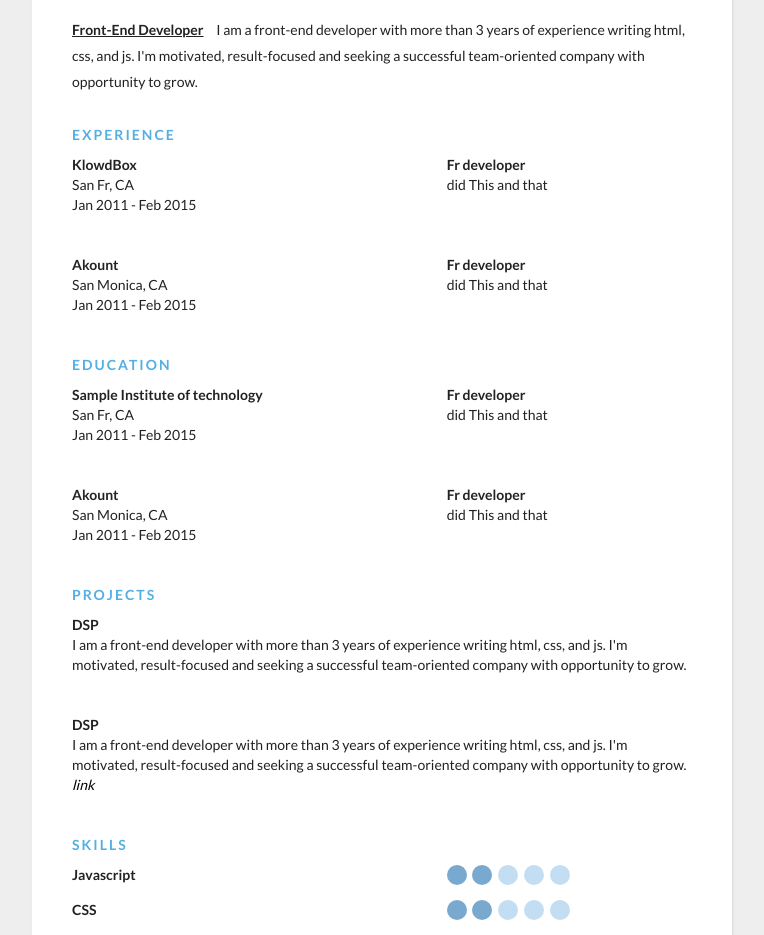
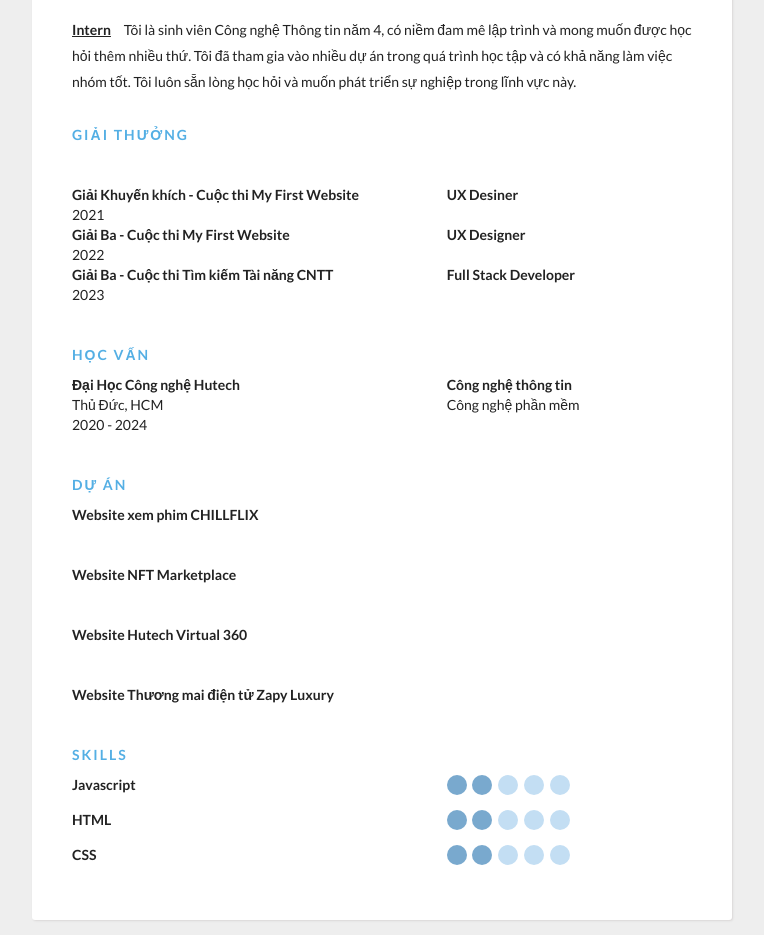
Before and after one commit to ThanhLoi64/CVGithub, a plain HTML site: page index.html in a window 1280 px wide. Shown: the part 150-1085 px from the top of the page, without its empty margins (258-1022 px from the left). Drawn offline with Linux system fonts and the light colour scheme.

Commit message:
sua lan 4 file index.html - styles.css ky ten loi

```diff
--- a/index.html
+++ b/index.html
@@ -5,94 +5,110 @@
     <link rel="stylesheet" href="styles.css">
 <div class="container">
   <div class="header">
+    <div class="nav">
         <div class="full-name">
             <span class="first-name">Thanh</span>
             <span class="last-name">Loi</span>
           </div>
           <div class="contact-info">
             <span class="email">Email: </span>
-      <span class="email-val">john.doe@gmail.com</span>
+            <span class="email-val">loiphamthanh0106@gmail.com</span>
             <span class="separator"></span>
             <span class="phone">Phone: </span>
-      <span class="phone-val">111-222-3333</span>
+            <span class="phone-val">+84 (0) 776-548-780</span>
           </div>
-
+    </div>
     <div class="about">
-      <span class="position">Front-End Developer </span>
+      <span class="position">Intern </span>
       <span class="desc">
-        I am a front-end developer with more than 3 years of experience writing html, css, and js. I'm motivated, result-focused and seeking a successful team-oriented company with opportunity to grow.
+        Tôi là sinh viên Công nghệ Thông tin năm 4, có niềm đam mê lập trình và mong muốn được học hỏi thêm nhiều thứ. Tôi đã tham gia vào nhiều dự án trong quá trình học tập và có khả năng làm việc nhóm tốt. Tôi luôn sẵn lòng học hỏi và muốn phát triển sự nghiệp trong lĩnh vực này.
       </span>
     </div>
   </div>
    <div class="details">
     <div class="section">
-      <div class="section__title">Experience</div>
+      <div class="section__title">Giải thưởng</div>
+    </div>
+    <div class="section">
         <div class="section__list">
           <div class="section__list-item">
             <div class="left">
-            <div class="name">KlowdBox</div>
-            <div class="addr">San Fr, CA</div>
-            <div class="duration">Jan 2011 - Feb 2015</div>
+              <div class="name">Giải Khuyến khích
+                - Cuộc thi My First Website</div>
+              <div class="duration">2021</div>
             </div>
             <div class="right">
-            <div class="name">Fr developer</div>
-            <div class="desc">did This and that</div>
+              <div class="name">UX Desiner</div>
+              <div class="desc"></div>
+            </div>
+          </div>
+        </div>
+        <div class="section__list">
+            <div class="section__list-item">
+              <div class="left">
+                <div class="name">Giải Ba
+                  - Cuộc thi My First Website</div>
+                <div class="duration">2022</div>
+                <div class="duration"></div>
+              </div>
+              <div class="right">
+                <div class="name">UX Designer</div>
+                <div class="desc"></div>
+              </div>
+            </div>
+          </div>
+          <div class="section__list">
+            <div class="section__list-item">
+              <div class="left">
+                <div class="name">Giải Ba
+                    - Cuộc thi Tìm kiếm Tài năng CNTT</div>
+                <div class="duration">2023</div>
+                <div class="desc"></div>
+              </div>
+              <div class="right">
+                <div class="name">Full Stack Developer</div>
+                <div class="desc"></div>
+              </div>
+            </div>
+          </div>
+      </div>
+    <div class="section">
+      <div class="section__title">Học Vấn</div>
+      <div class="section__list">
+        <div class="section__list-item">
+          <div class="left">
+            <div class="name">Đại Học Công nghệ Hutech</div>
+            <div class="addr">Thủ Đức, HCM</div>
+            <div class="duration">2020 - 2024</div>
+          </div>
+          <div class="right">
+            <div class="name">Công nghệ thông tin</div>
+            <div class="desc">Công nghệ phần mềm</div>
+          </div>
+        </div>
+      </div>
+  </div>
+     <div class="section">
+      <div class="section__title">Dự án</div>
+       <div class="section__list">
+         <div class="section__list-item">
+                    <div class="name">Website xem phim CHILLFLIX</div>
+           <div class="text">
            </div>
          </div>
          <div class="section__list-item">
-          <div class="left">
-            <div class="name">Akount</div>
-            <div class="addr">San Monica, CA</div>
-            <div class="duration">Jan 2011 - Feb 2015</div>
-          </div>
-          <div class="right">
-            <div class="name">Fr developer</div>
-            <div class="desc">did This and that</div>
-          </div>
-        </div>
-
-      </div>
-    </div>
-    <div class="section">
-      <div class="section__title">Education</div>
-      <div class="section__list">
-        <div class="section__list-item">
-          <div class="left">
-            <div class="name">Sample Institute of technology</div>
-            <div class="addr">San Fr, CA</div>
-            <div class="duration">Jan 2011 - Feb 2015</div>
-          </div>
-          <div class="right">
-            <div class="name">Fr developer</div>
-            <div class="desc">did This and that</div>
+            <div class="name">Website NFT Marketplace</div>
+   <div class="text">
    </div>
  </div>
  <div class="section__list-item">
-          <div class="left">
-            <div class="name">Akount</div>
-            <div class="addr">San Monica, CA</div>
-            <div class="duration">Jan 2011 - Feb 2015</div>
-          </div>
-          <div class="right">
-            <div class="name">Fr developer</div>
-            <div class="desc">did This and that</div>
+    <div class="name">Website Hutech Virtual 360</div>
+<div class="text">
 </div>
 </div>
-
-      </div>
-
-  </div>
-     <div class="section">
-      <div class="section__title">Projects</div>
-       <div class="section__list">
 <div class="section__list-item">
-           <div class="name">DSP</div>
-           <div class="text">I am a front-end developer with more than 3 years of experience writing html, css, and js. I'm motivated, result-focused and seeking a successful team-oriented company with opportunity to grow.</div>
-         </div>
-
-         <div class="section__list-item">
-                    <div class="name">DSP</div>
-           <div class="text">I am a front-end developer with more than 3 years of experience writing html, css, and js. I'm motivated, result-focused and seeking a successful team-oriented company with opportunity to grow. <a href="/login">link</a>
+    <div class="name">Website Thương mai điện tử Zapy Luxury</div>
+<div class="text">
 </div>
 </div>
        </div>
@@ -125,6 +141,26 @@
        </div>
        <div class="skills__item">
            <div class="left"><div class="name">
+             HTML</div></div>
+           <div class="right">
+                          <input  id="ck1" type="checkbox" checked/>
+
+             <label for="ck1"></label>
+                          <input id="ck2" type="checkbox" checked/>
+
+              <label for="ck2"></label>
+                         <input id="ck3" type="checkbox" />
+
+              <label for="ck3"></label>
+                           <input id="ck4" type="checkbox" />
+            <label for="ck4"></label>
+                          <input id="ck5" type="checkbox" />
+              <label for="ck5"></label>
+
+           </div>
+         </div>
+         <div class="skills__item">
+            <div class="left"><div class="name">
               CSS</div></div>
             <div class="right">
                            <input  id="ck1" type="checkbox" checked/>
@@ -143,17 +179,6 @@
 
             </div>
           </div>
-
-       </div>
-     <div class="section">
-     <div class="section__title">
-       Interests
-       </div>
-       <div class="section__list">
-         <div class="section__list-item">
-                  Football, programming.
-          </div>
-       </div>
        </div>
      </div>
   </div>
```
Lines whose indentation alone changed are shown as unchanged.
